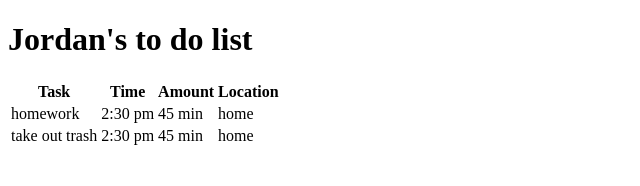
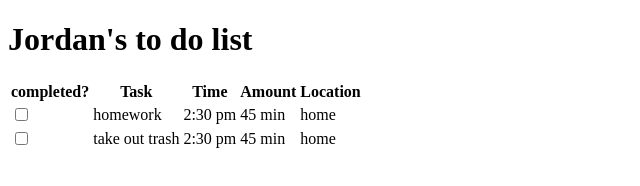
Before and after one commit to jpatterson4394/To-do-app, a plain HTML site: page index.html in a window 1280 px wide. Shown: the whole page, without its empty margins (0-640 px from the left). Drawn offline with Linux system fonts and the light colour scheme.

Commit message:
added checkboxes

```diff
--- a/index.html
+++ b/index.html
@@ -8,18 +8,21 @@
         <h1>Jordan's to do list</h1>
   <table>
       <tr>
+          <th>completed? </th>
           <th>Task </th>
           <th>Time</th>
           <th> Amount</th>
          <th> Location</th>
       </tr>
       <tr>
+          <td> <input type="checkbox" name="done"/> </td>
           <td> homework</td>
       <td>2:30 pm</td>
       <td>45 min</td>
       <td> home</td>
       </tr>
       <tr>
+      <td> <input type="checkbox" name="done"/></td>
           <td> take out trash</td>
       <td>2:30 pm</td>
       <td>45 min</td>
```
